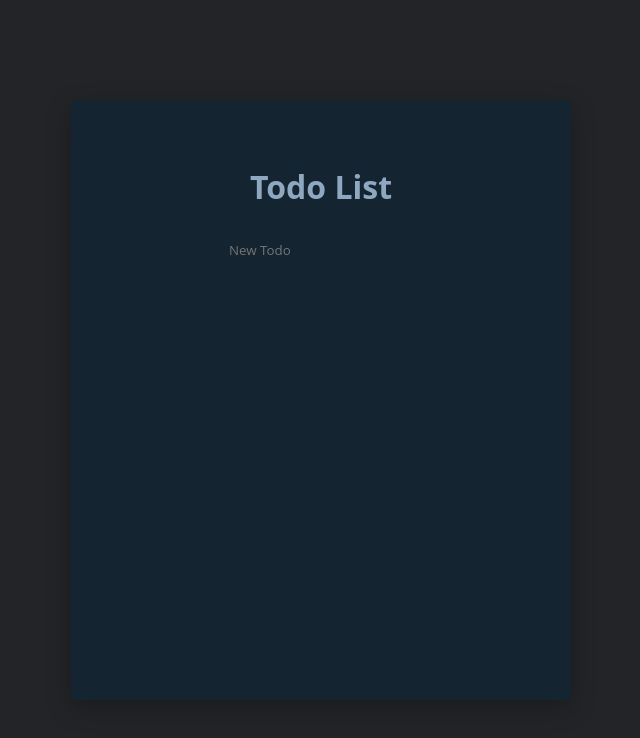
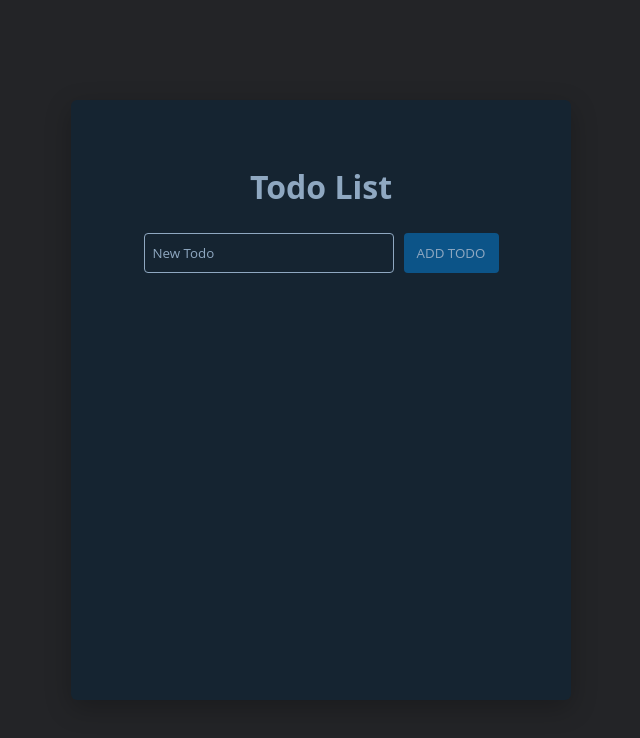
Before and after one commit to MuhammadRashi/TodoApp, a React (Vite) app in the folder TodoApp/: page / in a window 1280 px wide. Shown: the top 738 px of the page, without its empty margins (319-959 px from the left). Built offline with nearby package versions, Linux system fonts and the light colour scheme.

Commit message:
CSS applied input items

```diff
--- /dev/null
+++ b/TodoApp/src/components/Button/Buttons.css
@@ -0,0 +1,16 @@
+.button-input {
+    margin-top: 10px;
+    border: none;
+    padding: 8px;
+    text-align: left;
+    width: 95px;
+    height: 40px;
+    background-color: #0C5488;
+    color:#8FA8C1;
+    /* outline: none; */
+    /* border: 1px ; */
+    align-items: flex-start;
+    border-radius: 4px;
+    text-align: center;
+    margin-left: 10px;
+}
--- /dev/null
+++ b/TodoApp/src/components/Button/Buttons.jsx
@@ -0,0 +1,11 @@
+import React, { Fragment } from 'react'
+import './Buttons.css'
+
+
+export const Buttons = () => {
+  return (
+    <Fragment>
+            <button className='button-input'>ADD TODO</button>
+    </Fragment>
+  )
+}
--- a/TodoApp/src/components/TextInput/TextInput.css
+++ b/TodoApp/src/components/TextInput/TextInput.css
@@ -1,12 +1,17 @@
-.input-container input{
+.input-text{
     margin-top: 10px;
     border: none;
     padding: 8px;
     text-align: left;
-    width: 200px;
+    width: 250px;
     background-color: #152431;
-    /* outline: none; */
-    /* border: 1px ; */
     align-items: flex-start;
+    border: 1px solid #8FA8C1;
+    border-radius: 4px;
+    height: 40px;
+    color:#8FA8C1;
+}
+::placeholder {
+    color:#8FA8C1;
 
 }
--- a/TodoApp/src/components/TextInput/TextInput.jsx
+++ b/TodoApp/src/components/TextInput/TextInput.jsx
@@ -6,9 +6,7 @@ export const TextInput = () => {
   return (
 
     <Fragment>
-        <div className='input-container'>
-            <input type="text" className="text" placeholder='New Todo' />
-        </div>
+            <input type="text" className="input-text" placeholder='New Todo' />
     </Fragment>
   )
 }
--- a/TodoApp/src/components/Todo.jsx
+++ b/TodoApp/src/components/Todo.jsx
@@ -1,17 +1,17 @@
 import React, { Fragment } from 'react'
 import './Todo.css'
 import { TextInput } from './TextInput/TextInput'
+import { Buttons } from './Button/Buttons'
 
 export const Todo = () => {
   return (
     <Fragment>
 
         <div className='todo-container' >
-            {/* <div className='head-container'> */}
                 <h1>Todo List</h1>
-            {/* </div> */}
-            <div>
+            <div className='input-container'>
             <TextInput/>
+            <Buttons/>
             </div>
         </div>
     </Fragment>
```
Also changed, not shown: TodoApp/src/components/Todo.css (+7 -0 lines), TodoApp/src/index.css (deleted, +0 -69 lines), TodoApp/src/components/TodoItems/TodoItems.css (added), TodoApp/src/components/TodoItems/TodoItems.jsx (added).
